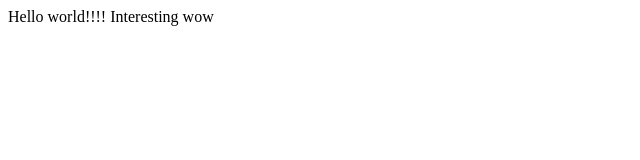
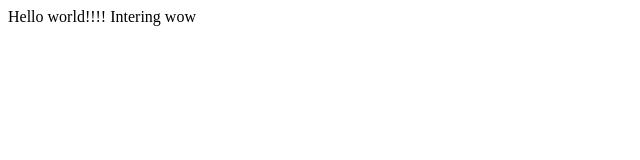
Before and after one commit to spase-ru/spase, a plain HTML site: page index.html in a window 1280 px wide. Shown: the full height of the page, 0-640 px from the left. Drawn offline with Linux system fonts and the light colour scheme.

Commit message:
first commit

```diff
--- a/index.html
+++ b/index.html
@@ -8,7 +8,7 @@
 </head>
 <body>
     Hello world!!!!
-    Interesting
+    Intering
     wow
 </body>
 </html>
```
